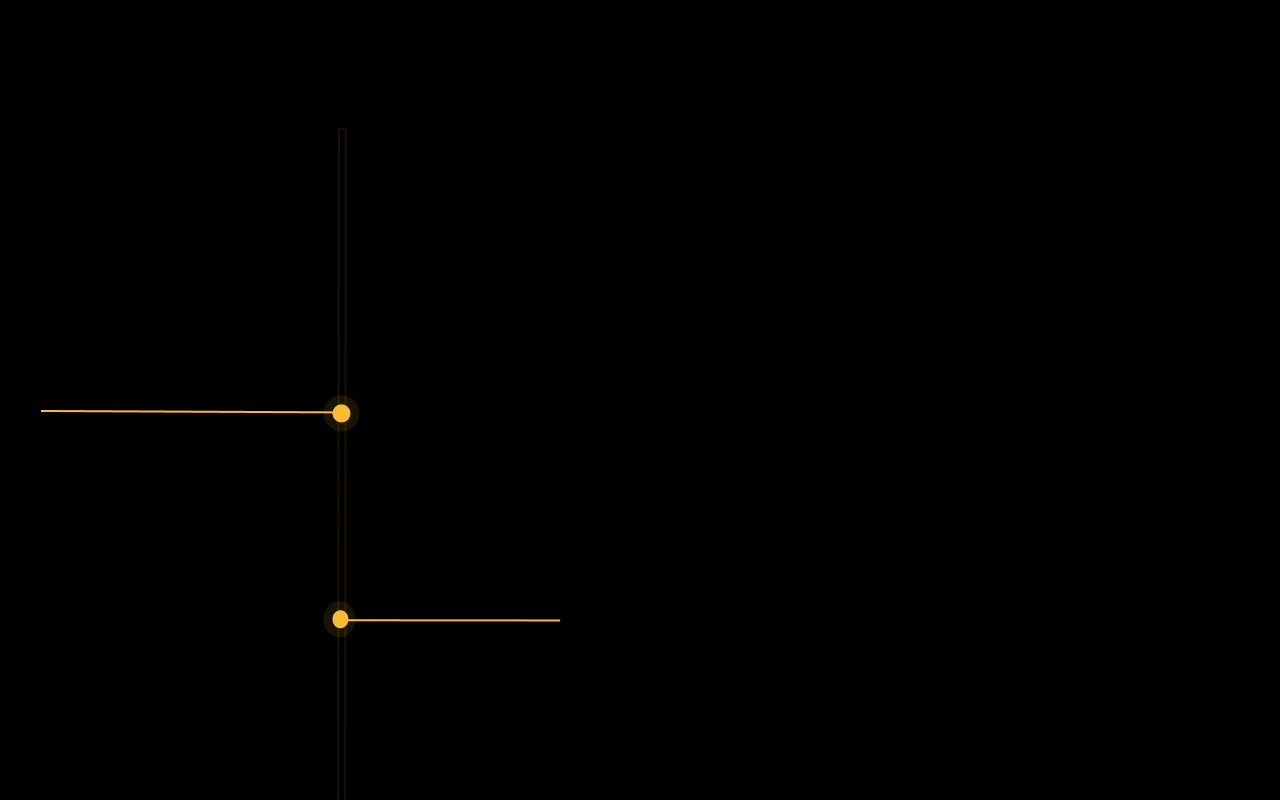
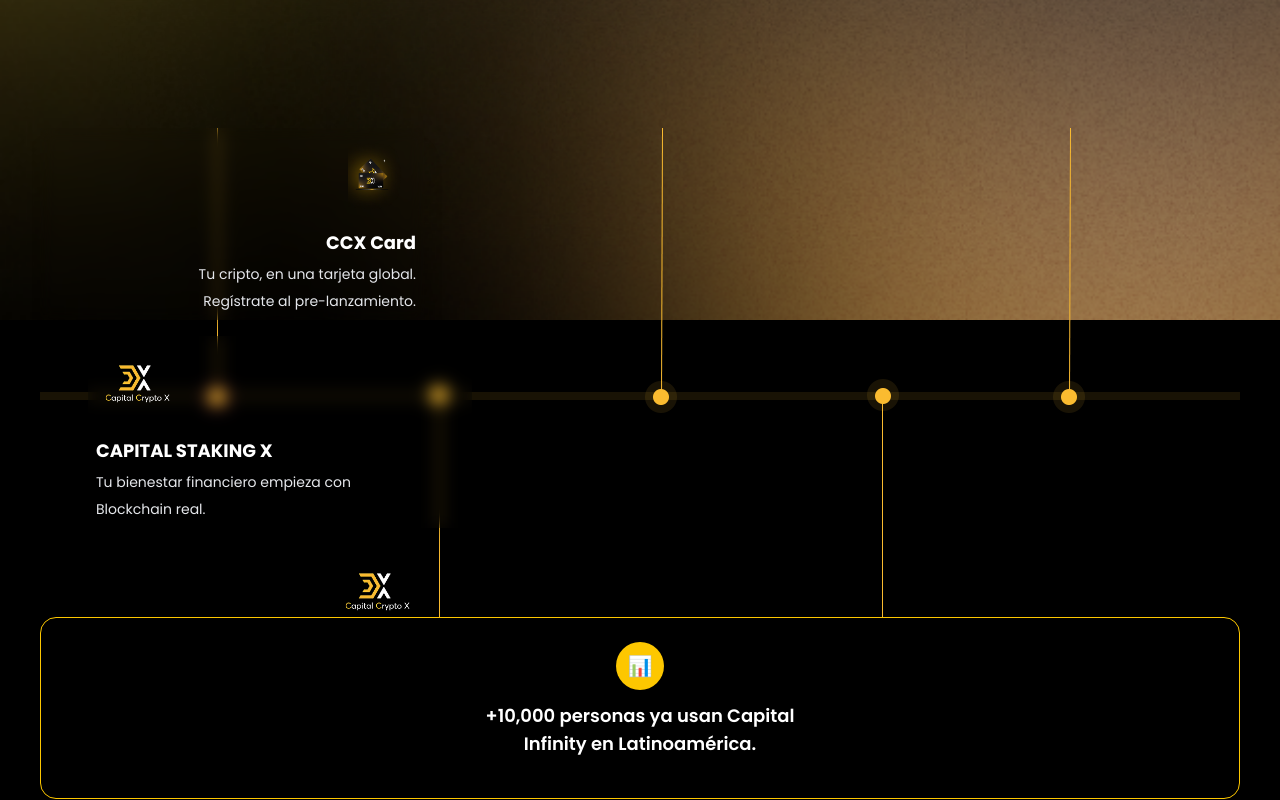
Before and after one commit to piero-gd/capital_event_landing, a React (Vite) app: page / in a window 1280 px wide. Shown: the part 480-1280 px from the top of the page. Built offline with nearby package versions, Linux system fonts and the light colour scheme.

Commit message:
feat: bg changes

```diff
--- a/src/App.tsx
+++ b/src/App.tsx
@@ -6,12 +6,20 @@
 const App: React.FC = () => {
   return (
     <div className="relative min-h-screen w-full bg-black text-white flex flex-col items-center overflow-hidden">
-      {/* Fondo circular */}
+      {/* Fondo circular - Visible en todos los tamaños */}
       <div className="fixed inset-0 bg-[url('/img/Bg Circulo.png')] bg-no-repeat bg-center bg-contain opacity-20"></div>
 
-      {/* Fondos superiores e inferiores para móvil */}
-      <div className="fixed inset-x-0 top-0 h-1/4 bg-[url('/img/bg_sup_m.png')] bg-cover bg-no-repeat md:hidden"></div>
-      <div className="fixed inset-x-0 bottom-0 h-1/3 bg-[url('/img/bg_inf_m.png')] bg-cover bg-no-repeat bg-bottom md:hidden"></div>
+      {/* Fondos para móvil */}
+      <div className="md:hidden">
+        <div className="fixed inset-x-0 top-0 h-1/4 bg-[url('/img/bg_sup_m.png')] bg-cover bg-no-repeat"></div>
+        <div className="fixed inset-x-0 bottom-0 h-1/3 bg-[url('/img/bg_inf_m.png')] bg-cover bg-no-repeat bg-bottom"></div>
+      </div>
+
+      {/* Fondos para desktop */}
+      <div className="hidden md:block">
+        <div className="fixed inset-0 bg-[url('/img/bg_sup_d.png')] bg-cover bg-no-repeat bg-top"></div>
+        <div className="fixed inset-0 bg-[url('/img/bg_inf_d.png')] bg-cover bg-no-repeat bg-bottom"></div>
+      </div>
 
       {/* Contenido principal */}
       <div className="relative w-full max-w-7xl px-4 sm:px-6 lg:px-8 z-10">
--- a/src/components/ProductCard.tsx
+++ b/src/components/ProductCard.tsx
@@ -7,9 +7,6 @@
 export default function ProductCard({ product }: ProductCardProps) {
   return (
     <div className="relative mb-4">
-
-      <img src="img/roadmap_mob.png" alt="" />
-
       {/* Product Card */}
       <div className={`${
         product.position === 'left'
--- a/src/pages/CapitalPage.tsx
+++ b/src/pages/CapitalPage.tsx
@@ -18,11 +18,8 @@
 }
 
 export default function CapitalPage() {
-
-
   return (
-    <div className="min-h-screen  text-white overflow-hidden relative">
-
+    <div className="min-h-screen text-white overflow-hidden relative">
       {/* Header */}
       <Header/>
 
@@ -33,14 +30,29 @@
           <HeroSection/>
         </div>
 
-        {/* Mapear todos los productos */}
-        <div className="space-y-12 mt-12">
-          {products.map((product) => (
-            <ProductCard
-              key={product.name}
-              product={product}
-            />
-          ))}
+        {/* Timeline - Se muestra una sola vez */}
+        <div className="relative w-full mt-12">
+          {/* Timeline para móvil */}
+          <img
+            src="/img/roadmap_mob.png"
+            alt="Roadmap"
+            className="w-full h-auto md:hidden"
+          />
+
+          {/* Timeline para desktop */}
+          <img
+            src="/img/roadmap_des.png"
+            alt="Roadmap"
+            className="w-full h-auto hidden md:block"
+          />
+
+          {/* Contenedor para las tarjetas */}
+          <div className="absolute inset-0">
+            {/* Aquí irían las tarjetas posicionadas manualmente */}
+            {products.map((product) => (
+              <ProductCard key={product.name} product={product} />
+            ))}
+          </div>
         </div>
 
         {/* Stats Section */}
@@ -55,4 +67,4 @@
       </main>
     </div>
   );
-};
+}
```
